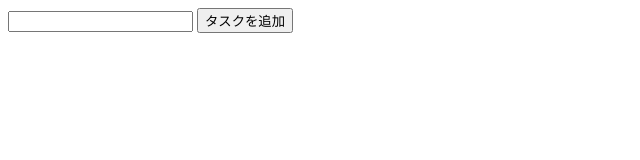
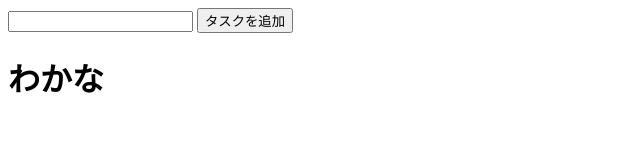
Before and after one commit to Koseeee-27/todoapp-github-flow-tutorial, a plain HTML site: page index.html in a window 1280 px wide. Shown: the whole page, without its empty margins (0-640 px from the left). Drawn offline with nearby package versions, Linux system fonts and the light colour scheme.

Commit message:
若菜変更

```diff
--- a/index.html
+++ b/index.html
@@ -15,6 +15,11 @@
 
     </ul>
   </div>
+
+  <!-- 変更箇所 -->
+  <div>
+    <h1>わかな</h1>
+  </div>
   <script src="https://cdnjs.cloudflare.com/ajax/libs/jquery/3.7.1/jquery.min.js" integrity="sha512-v2CJ7UaYy4JwqLDIrZUI/4hqeoQieOmAZNXBeQyjo21dadnwR+8ZaIJVT8EE2iyI61OV8e6M8PP2/4hpQINQ/g==" crossorigin="anonymous" referrerpolicy="no-referrer"></script>
   <script src="app.js"></script>
 </body>
```
